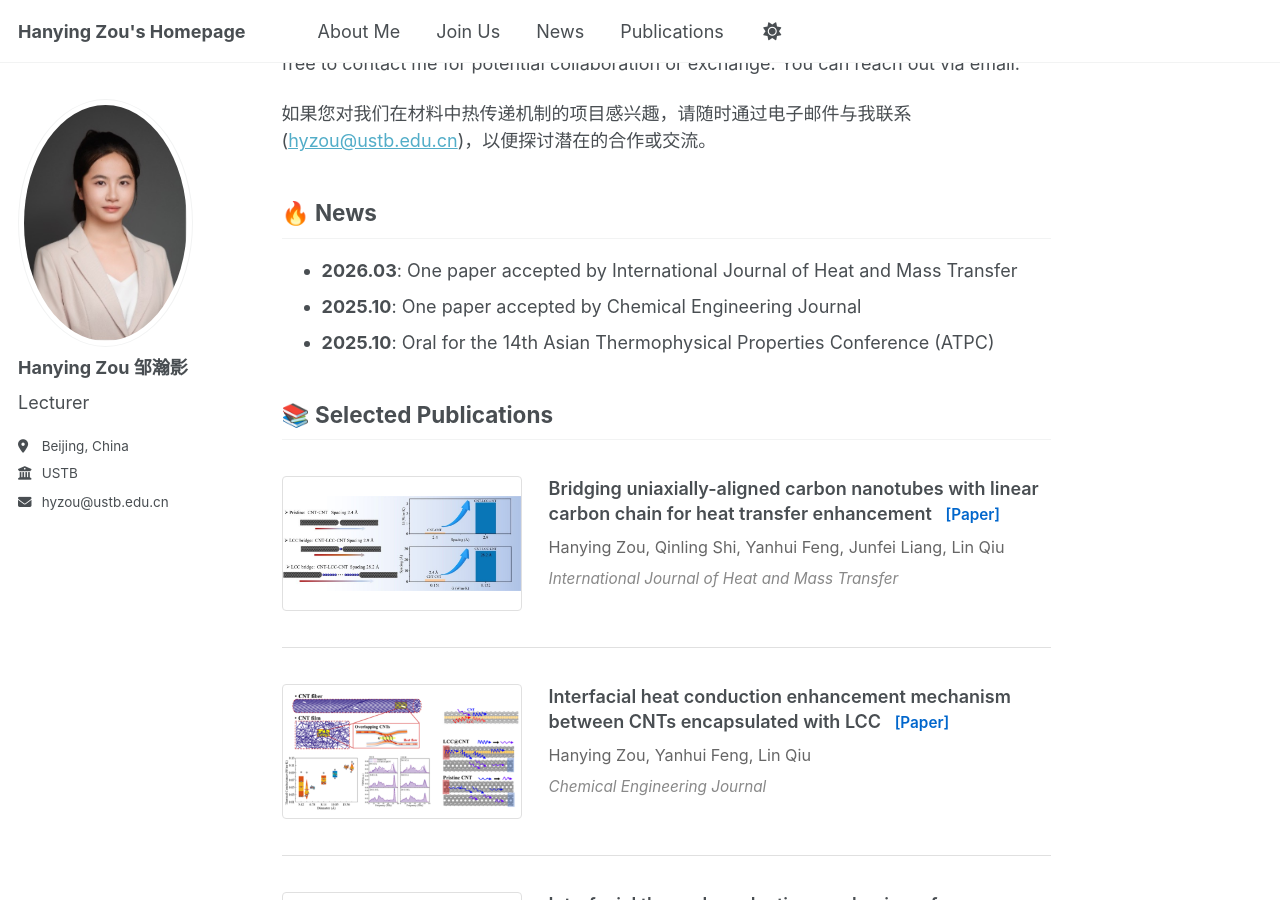
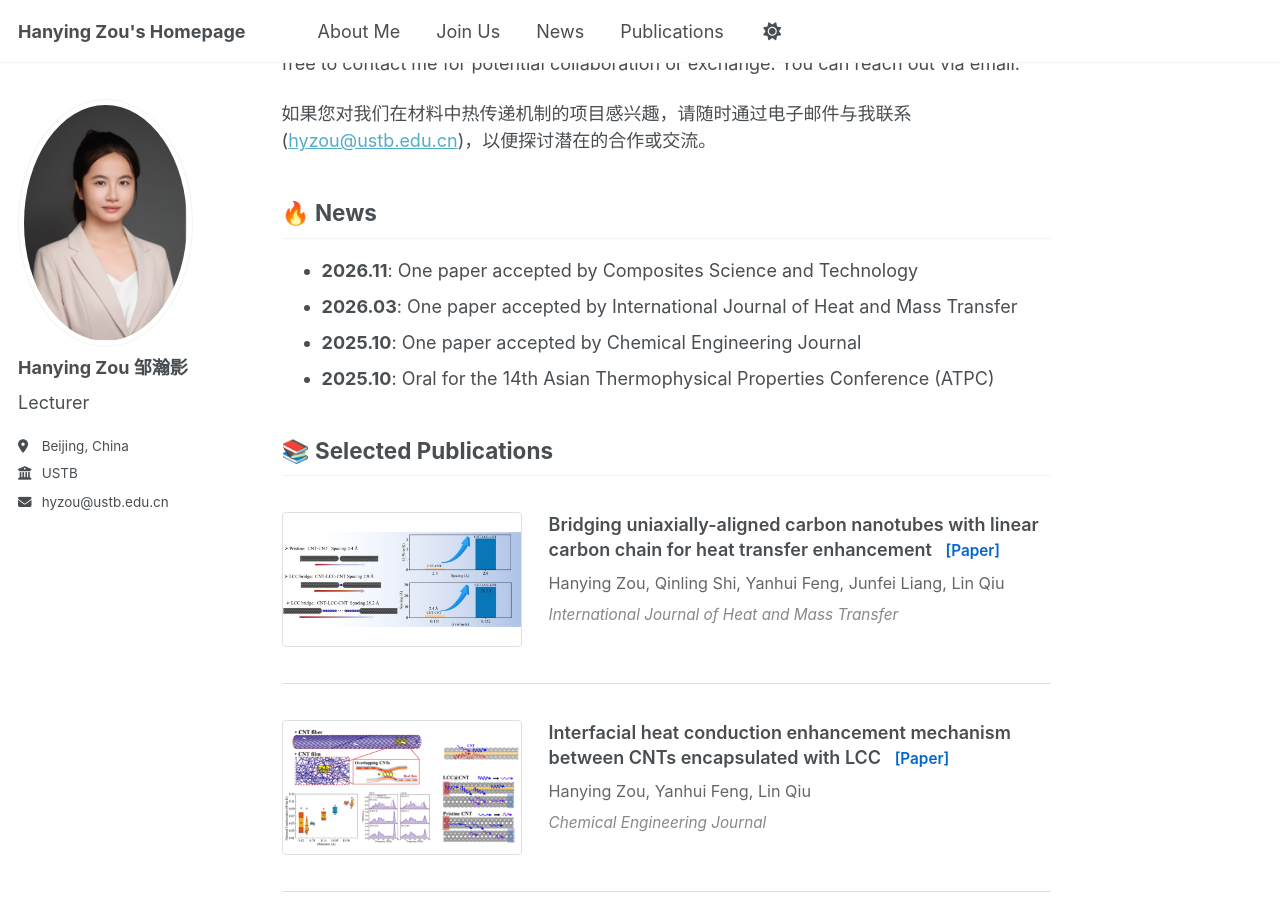
Before and after one commit to Chandery/ZHY-Homepage, a Jekyll site: the page built from _pages/about.md, in a window 1280 px wide and 900 px high, scrolled down 402 px. Built offline with Jekyll 4.4.1, drawn with Linux system fonts in a browser that asks for light colours; a script bundle is joined from its source files by our own code; library files that are not in the unit come from our copies.

Commit message:
update news

```diff
--- a/_pages/about.md
+++ b/_pages/about.md
@@ -27,6 +27,7 @@ If you are interested in our projects on heat transfer mechanisms in materials,
 
 ## 🔥 News
 {: #news .section}
+- **2026.11**: One paper accepted by Composites Science and Technology
 - **2026.03**: One paper accepted by International Journal of Heat and Mass Transfer
 - **2025.10**: One paper accepted by Chemical Engineering Journal
 - **2025.10**: Oral for the 14th Asian Thermophysical Properties Conference (ATPC)
```
